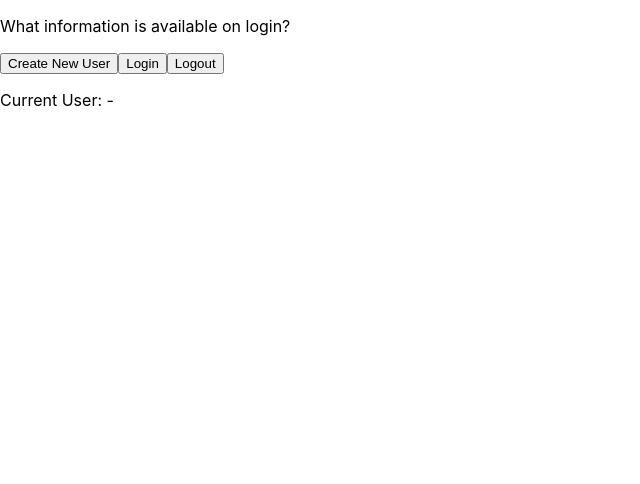
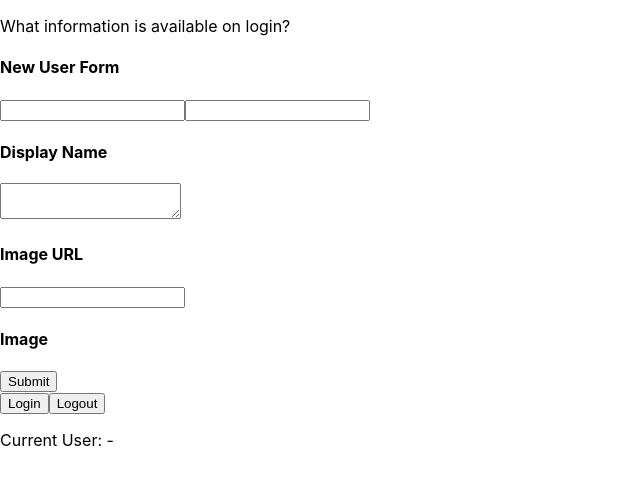
Before and after one commit to 1ambs/oncall, a React (Create React App) app: page / in a window 1280 px wide. Shown: the top 484 px of the page, without its empty margins (0-640 px from the left). Built offline with nearby package versions, Linux system fonts and the light colour scheme; no server answers.

Commit message:
Add new user (in progress)

```diff
--- a/src/components/App.js
+++ b/src/components/App.js
@@ -1,5 +1,6 @@
 import '../styles/App.css';
 import React, {useEffect, useReducer, useState} from 'react';
+import NewUser from '../components/Newuser'
 
 // Firebase App (the core Firebase SDK) is always required and
 // must be listed before other Firebase SDKs
@@ -63,34 +64,13 @@ function App() {
 
   }
 
-  const newUser = () => {
-    firebase.auth().createUserWithEmailAndPassword('davidmarubbi@gmail.com','letmein')
-        .then((user) => {
-          console.log('User Signed in');
-          console.log(user.user.email)
-          setUserId(user.user.email)
-        })
-        .catch((error) => {
-          var errorCode = error.code;
-          var errorMessage = error.message;
-          // ..
-          console.log(errorCode);
-          console.log(errorMessage);
-        });
-  }
-
   return (
     <div className="App">
       <header className="App-header">
         <p>
           What information is available on login?
         </p>
-        <form >
-
-        </form>
-        <button onClick={newUser}>
-          Create New User
-        </button>
+        <NewUser/>
         <button onClick={login}>
           Login
         </button>
--- /dev/null
+++ b/src/components/Newuser.js
@@ -0,0 +1,54 @@
+import React, {useState} from "react";
+import firebase from "firebase/app";
+import styles from "../styles/NewUser.css";
+
+const NewUser = () => {
+
+  const [newUserEmail, setNewUserEmail] = useState('');
+  const [newUserPassword, setNewUserPassword] = useState('');
+  const [newDisplayName, setNewDisplayName] = useState('');
+  const [newImageURL, setNewImageURL] = useState('');
+
+  const addNewUser = (e) => {
+    e.preventDefault();
+    firebase.auth().createUserWithEmailAndPassword(newUserEmail,newUserPassword)
+        .then((user) => {
+          console.log('User Signed in');
+          console.log(user.user.email)
+        })
+        .catch((error) => {
+          const errorCode = error.code;
+          const errorMessage = error.message;
+          // ..
+          console.log(errorCode);
+          console.log(errorMessage);
+        });
+  }
+
+return (
+  <form onSubmit={addNewUser}>
+    <h4>New User Form</h4>
+    <input type="email" value={newUserEmail} onChange={(e) => setNewUserEmail(e.target.value)}/>
+    <input type="password" value={newUserPassword} onChange={(e) => setNewUserPassword(e.target.value)}/>
+    <h4>Display Name</h4>
+    <textarea value={newDisplayName} onChange={(e) => setNewDisplayName(e.target.value)}/>
+    <h4>Image URL</h4>
+    <input value={newImageURL} onChange={(e) => setNewImageURL(e.target.value)}/>
+    <h4>Image</h4>
+    {/*<img src={ imageURL } id="image" width="200" alt=''/>*/}
+    {/*<input*/}
+    {/*    type="file"*/}
+    {/*    accept="image/*"*/}
+    {/*    name="image"*/}
+    {/*    id="image"*/}
+    {/*    onChange={onImageChange}*/}
+    {/*/>*/}
+    <div className={styles.buttonContainer}>
+      <button className={styles.Button}>Submit</button>
+      {/*{ id !== '' && <button className={styles.Button} onClick={resetForm}>Cancel</button> }*/}
+    </div>
+  </form>
+)
+}
+
+export {NewUser as default};
```
Also changed, not shown: src/styles/NewUser.css (added).
